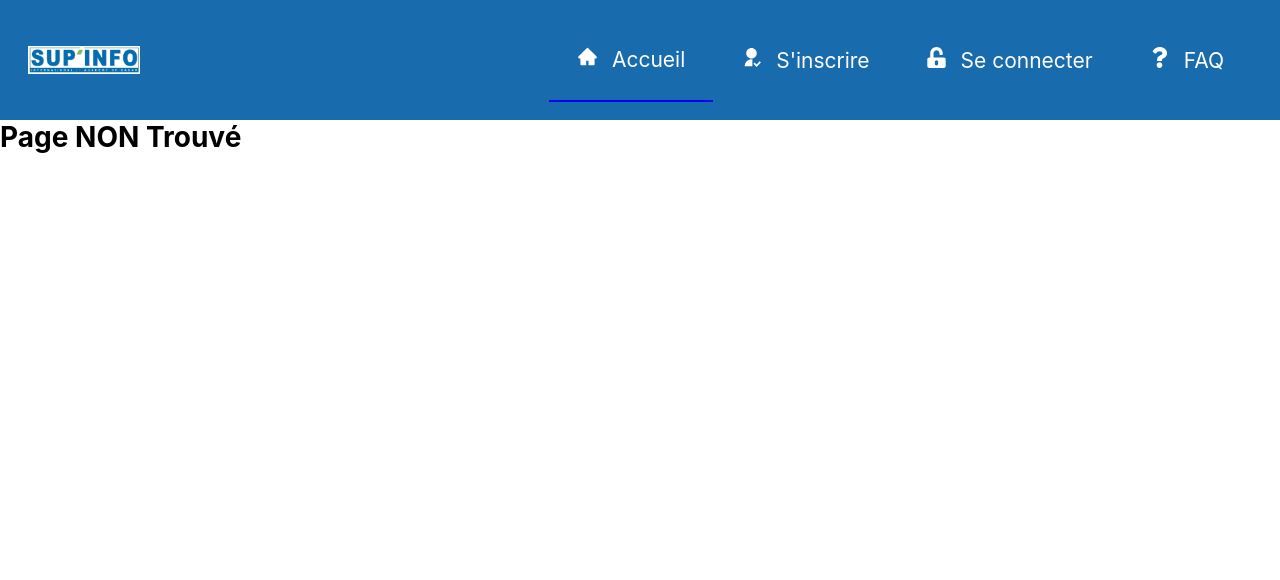
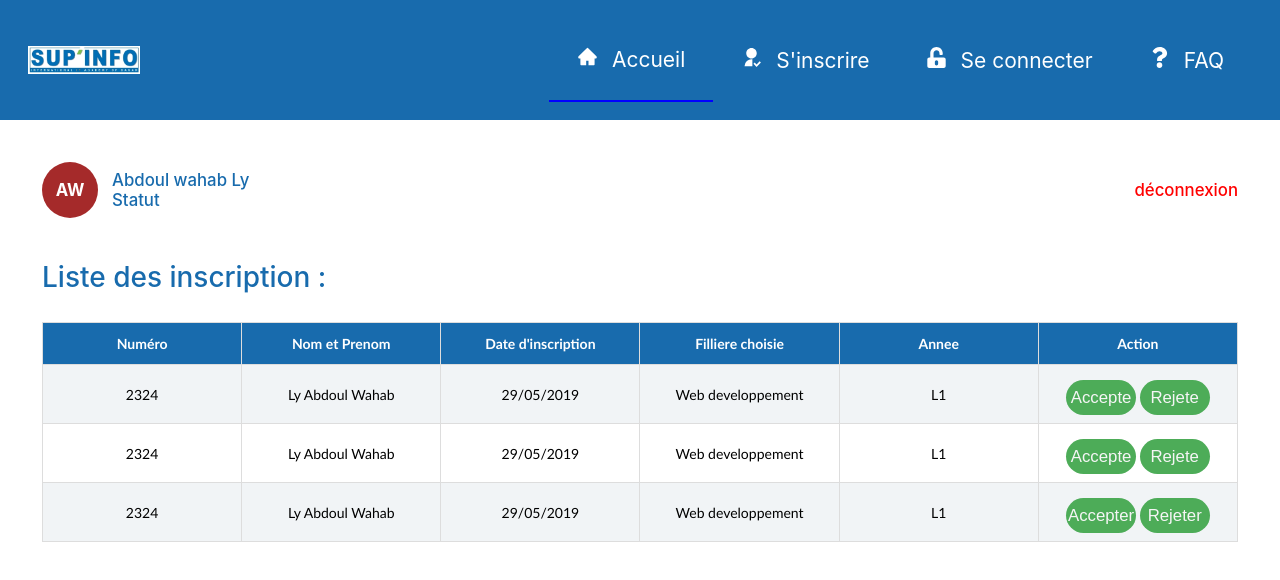
Before and after one commit to Abdoul-Wahab-Ly/Gestion-inscription, a React (Create React App) app: page /administration in a window 1280 px wide. Shown: the top 580 px of the page. Built offline with nearby package versions, Linux system fonts and the light colour scheme.

Commit message:
dashbordadministration
Affichage des informations sur les incriptions des etudiants

```diff
--- a/src/App.css
+++ b/src/App.css
@@ -351,3 +351,54 @@ align-items: center;
   font-weight: 500;
   color: #186bad;
 }
+
+.administration{
+  padding: 3rem;
+}
+
+.administration h1 {
+  margin-bottom: 2rem;
+  font-weight: 500;
+  color: #186bad;
+}
+
+.carsTable {
+  font-family: "Trebuchet MS", Arial, Helvetica, sans-serif;
+  border-collapse: collapse;
+  width: 100%;
+  margin: 10px auto;
+}
+
+.carsTable td,
+.carsTable th {
+  border: 1px solid #ddd;
+  padding: 8px;
+  width: 15%;
+  text-align: center;
+}
+
+.carsTable th {
+  padding-top: 12px;
+  padding-bottom: 12px;
+  background-color: #186bad;
+  color: white;
+
+}
+tr:nth-child(even) {background: #f1f4f6}
+
+.ctnbtn{
+  display: flex;
+  flex-direction: column;
+}
+
+.cntbtn button{
+  margin-top: .5rem;
+  border-radius: 5rem;
+  font-size: 1.2rem;
+  cursor: pointer;
+  border: none;
+  width: 5rem;
+  height: 2.5rem;
+  background-color: #4dac58;
+  color: whitesmoke;
+}
--- a/src/App.js
+++ b/src/App.js
@@ -8,6 +8,7 @@ import Faq from './components/Faq';
 import Formation from './components/Formation';
 import ErrorPage from './components/ErrorPage';
 import DashbordEtudiant from './components/DashbordEtudiant';
+import Dashbordadministration from './components/Dashbordadministration';
 import './App.css';
 
 function App() {
@@ -22,6 +23,7 @@ function App() {
               <Route strict path="/faq" component={Faq} />
               <Route strict path="/formation" component={Formation} />
               <Route strict path="/etudiant" component={DashbordEtudiant} />
+              <Route strict path="/administration" component={Dashbordadministration} />
               <Route component={ErrorPage} />
           </Switch>
 
--- /dev/null
+++ b/src/components/Dashbordadministration.js
@@ -0,0 +1,51 @@
+import React from 'react'
+import Userhead from './Userhead'
+
+function Dashbordadministration(){
+    return(
+        <div className="administration">
+            <Userhead/>
+
+            <h1>Liste des inscription :</h1>
+            <table className="carsTable">
+                <tr>
+                    <th>Numéro</th>
+                    <th>Nom et Prenom</th>
+                    <th>Date d'inscription</th>
+                    <th>Filliere choisie</th>
+                    <th>Annee</th>
+                    <th className="thAction">Action</th>
+                </tr>
+
+                <tr>
+                    <td>2324</td>
+                    <td>Ly Abdoul Wahab</td>
+                    <td>29/05/2019</td>
+                    <td>Web developpement</td>
+                    <td>L1</td>
+                    <td className="cntbtn"><button>Accepte</button> <button>Rejete</button></td>
+                </tr>
+
+                <tr>
+                    <td>2324</td>
+                    <td>Ly Abdoul Wahab</td>
+                    <td>29/05/2019</td>
+                    <td>Web developpement</td>
+                    <td>L1</td>
+                    <td className="cntbtn"><button>Accepte</button> <button>Rejete</button></td>
+                </tr>
+
+                <tr>
+                    <td>2324</td>
+                    <td>Ly Abdoul Wahab</td>
+                    <td>29/05/2019</td>
+                    <td>Web developpement</td>
+                    <td>L1</td>
+                    <td className="cntbtn"><button>Accepter</button> <button>Rejeter</button></td>
+                </tr>
+            </table>
+        </div>
+    )
+}
+
+export default Dashbordadministration;
```
